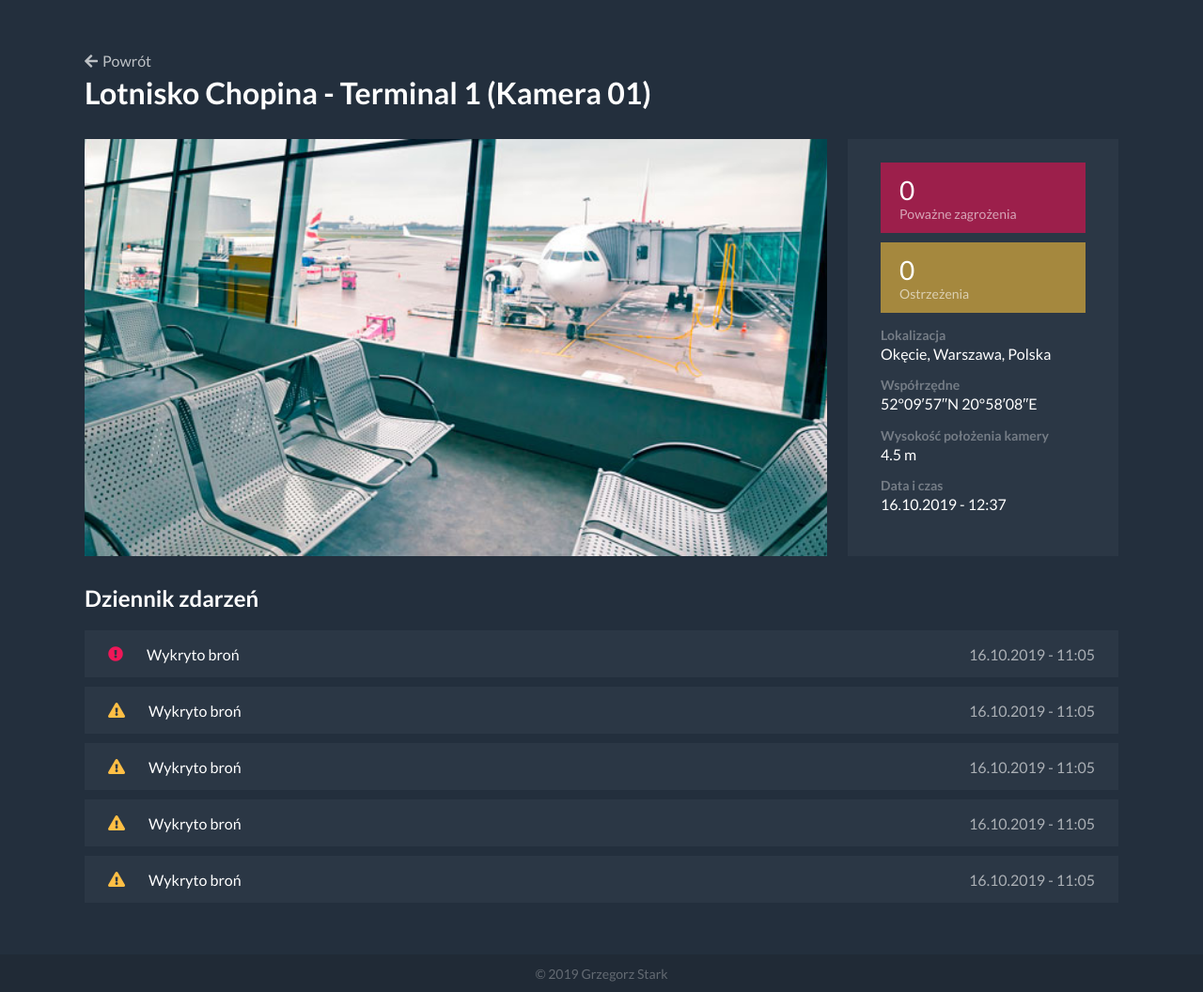
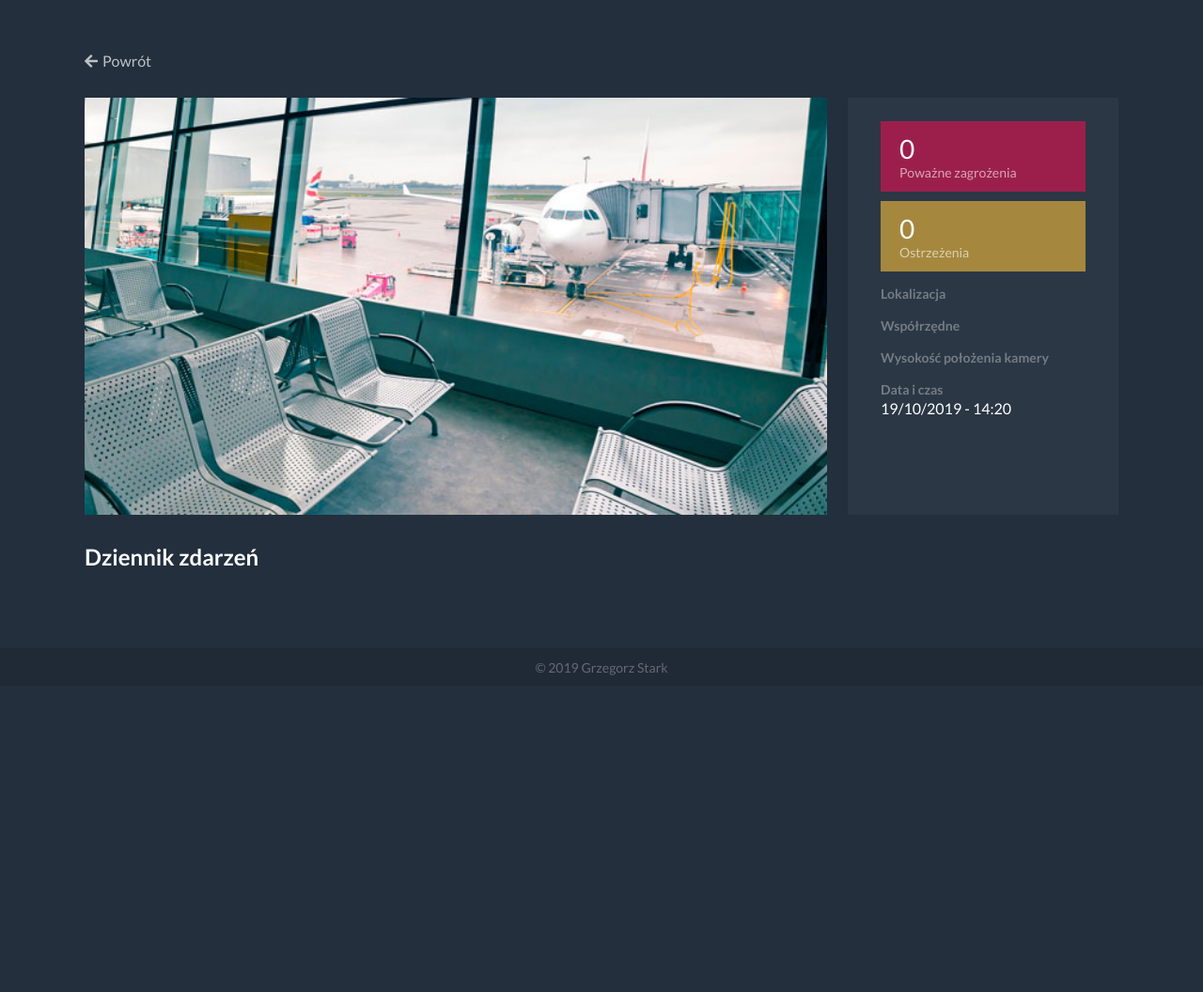
Before and after one commit to gstark0/Camseq-Web, a Flask app: template templates/preview.html in a window 1280 px wide. Shown: the part 70-1126 px from the top of the page at 94% size. After the commit the page ends 789 px from the top, so only its background shows below. Run offline with Flask 2, Linux system fonts and the light colour scheme; the template is opened without the code that fills it: most values are stand-ins (such as "Sample title", 1, 10 or a date in 2020); some libraries are stand-ins or nearby versions.

Commit message:
Preview panel information

```diff
--- a/app.py
+++ b/app.py
@@ -9,9 +9,15 @@
 def public():
     return render_template('public.html')
 
-@app.route('/preview')
-def preview():
-    return render_template('preview.html')
+@app.route('/preview/<int:camera_id>')
+def preview(camera_id):
+	user_logged = session.get('logged_in')
+	if user_logged:
+		camera_info = dbmngr.get_camera_by_id(camera_id)
+		camera_incidents = dbmngr.get_incidents_by_camera(camera_id)
+		return render_template('preview.html', camera_info=camera_info, camera_incidents=camera_incidents)
+	else:
+		return redirect('/login')
 
 @app.route('/cameras')
 def cameras():
--- a/static/css/preview.css
+++ b/static/css/preview.css
@@ -100,6 +100,7 @@
     background-color: #2B3745;
     display: flex;
     align-items: center;
+    transition: .2s;
 }
 
 .registry-item + .registry-item {
--- /dev/null
+++ b/static/js/preview.js
@@ -0,0 +1,46 @@
+$(document).ready(function() {
+    updateTime();
+    $('#camera-name').text(cameraInfo['name']);
+    $('#location').text(cameraInfo['location']);
+    $('#coordinates').text(cameraInfo['coordinates']);
+    $('#height').text(cameraInfo['camera_height']);
+
+    cameraIncidents.forEach(function(incident) {
+        icon = '';
+        if(incident['type'] == 'danger')
+            icon = 'fas fa-exclamation-circle';
+        else
+            icon = 'fas fa-exclamation-triangle';
+
+        $('#registry-content').prepend(`
+            <div class="registry-item">
+                <i class="` + icon + `"></i>
+                <span class="register-item-description">` + incident['description'] + `</span>
+                <span class="register-item-date">` + incident['time'] + `</span>
+            </div>
+        `);
+    });
+});
+
+$('#registry-content').on('click', '.registry-item', function() {
+    alert(this);
+});
+
+function updateTime() {
+    let today = new Date();
+    let hours = today.getHours();
+    let minutes = today.getMinutes();
+    minutes = checkTime(minutes);
+
+    let day = checkTime(today.getDate());
+    let month = checkTime(today.getMonth()+1);
+    let year = today.getFullYear();
+
+    $('#time').text(day + '/' + month + '/' + year + ' - ' + hours + ':' + minutes);
+    let t = setTimeout(updateTime, 500);
+}
+
+function checkTime(i) {
+    if (i < 10) {i = '0' + i};
+    return i;
+}
--- a/templates/preview.html
+++ b/templates/preview.html
@@ -6,8 +6,8 @@
         <meta name="viewport" content="width=device-width, initial-scale=1.0">
         <link href="https://fonts.googleapis.com/css?family=Lato:400,700&display=swap" rel="stylesheet">
         <link rel="stylesheet" href="https://use.fontawesome.com/releases/v5.8.2/css/all.css" integrity="sha384-oS3vJWv+0UjzBfQzYUhtDYW+Pj2yciDJxpsK1OYPAYjqT085Qq/1cq5FLXAZQ7Ay" crossorigin="anonymous">
-        <link rel="stylesheet" href="./static/css/main.css">
-        <link rel="stylesheet" href="./static/css/preview.css">
+        <link rel="stylesheet" href="../static/css/main.css">
+        <link rel="stylesheet" href="../static/css/preview.css">
     </head>
 
     <body>
@@ -21,7 +21,7 @@
                     </div>
                     <div id="preview-modal-date">16.10.2019 - 11:05</div>
                 </div>
-                <img id="camera-footage" src="./static/img/airport.jpg" alt="Obraz z kamery">
+                <img id="camera-footage" src="../static/img/airport.jpg" alt="Obraz z kamery">
                 <div class="preview-modal-row">
                     <a id="download-footage" href="#"><i class="fas fa-download"></i>Pobierz nagranie</a>
                     <span id="type-footage"><i class="fas fa-exclamation-circle"></i> Poważne zagrożenie</span>
@@ -31,7 +31,7 @@
 
         <nav>
             <div class="wrapper">
-                <a href="#"><img id="nav-logo" src="./static/img/logo.png"></a>
+                <a href="#"><img id="nav-logo" src="../static/img/logo.png"></a>
 
                 <div id="menu-items">
                     <a href="#" class="menu-item menu-item-active"> <div>Kamery</div> </a>
@@ -41,7 +41,7 @@
 
                 <div id="menu-right">
                     <a href="#" id="profile-name">Grzegorz Stark</a>
-                    <img src="./static/img/profile.png" id="profile-pic">
+                    <img src="../static/img/profile.png" id="profile-pic">
                     <a id="notifications-btn" href="#"><div>6</div></a>
                 </div>
             </div>
@@ -50,7 +50,7 @@
         <div id="main-content">
             <div class="wrapper">
                 <a href="/cameras" class="back-btn"><i class="fas fa-arrow-left"></i>Powrót</a>
-                <div class="section-header">Lotnisko Chopina - Terminal 1 (Kamera 01)</div>
+                <div class="section-header" id="camera-name"></div>
 
                 <div id="camera-section">
                     <div id="camera-image"></div>
@@ -68,22 +68,22 @@
                         <div id="camera-details">
                             <div class="camera-details">
                                 <div class="label">Lokalizacja</div>
-                                <div class="value" id="location">Okęcie, Warszawa, Polska</div>
+                                <div class="value" id="location"></div>
                             </div>
 
                             <div class="camera-details">
                                 <div class="label">Współrzędne</div>
-                                <div class="value" id="coordinates">52°09′57′′N 20°58′08′′E</div>
+                                <div class="value" id="coordinates"></div>
                             </div>
 
                             <div class="camera-details">
                                 <div class="label">Wysokość położenia kamery</div>
-                                <div class="value" id="height">4.5 m</div>
+                                <div class="value" id="height"></div>
                             </div>
 
                             <div class="camera-details">
                                 <div class="label">Data i czas</div>
-                                <div class="value" id="time">16.10.2019 - 12:37</div>
+                                <div class="value" id="time"></div>
                             </div>
                         </div>
                     </div>
@@ -91,43 +91,18 @@
 
                 <div id="registry">
                     <div class="subsection-header">Dziennik zdarzeń</div>
-                    <div id="registry-content">
-
-                        <div class="registry-item">
-                            <i class="fas fa-exclamation-circle"></i>
-                            <span class="register-item-description">Wykryto broń</span>
-                            <span class="register-item-date">16.10.2019 - 11:05</span>
-                        </div>
-
-                        <div class="registry-item">
-                            <i class="fas fa-exclamation-triangle"></i>
-                            <span class="register-item-description">Wykryto broń</span>
-                            <span class="register-item-date">16.10.2019 - 11:05</span>
-                        </div>
-
-                        <div class="registry-item">
-                            <i class="fas fa-exclamation-triangle"></i>
-                            <span class="register-item-description">Wykryto broń</span>
-                            <span class="register-item-date">16.10.2019 - 11:05</span>
-                        </div>
-
-                        <div class="registry-item">
-                            <i class="fas fa-exclamation-triangle"></i>
-                            <span class="register-item-description">Wykryto broń</span>
-                            <span class="register-item-date">16.10.2019 - 11:05</span>
-                        </div>
-
-                        <div class="registry-item">
-                            <i class="fas fa-exclamation-triangle"></i>
-                            <span class="register-item-description">Wykryto broń</span>
-                            <span class="register-item-date">16.10.2019 - 11:05</span>
-                        </div>
-
-                    </div>
+                    <div id="registry-content"></div>
                 </div>
             </div>
         </div>
 
         <footer>&copy; 2019 Grzegorz Stark</footer>
+
+        <script>
+            cameraInfo = {{ camera_info | tojson }};
+            cameraIncidents = {{ camera_incidents | tojson }};
+        </script>
+        <script src="https://ajax.googleapis.com/ajax/libs/jquery/3.4.1/jquery.min.js"></script>
+        <script src="../static/js/preview.js"></script>
     </body>
 </html>
```
Also changed, not shown: db_manager.py (+20 -0 lines), static/js/cameras.js (+7 -3 lines).
